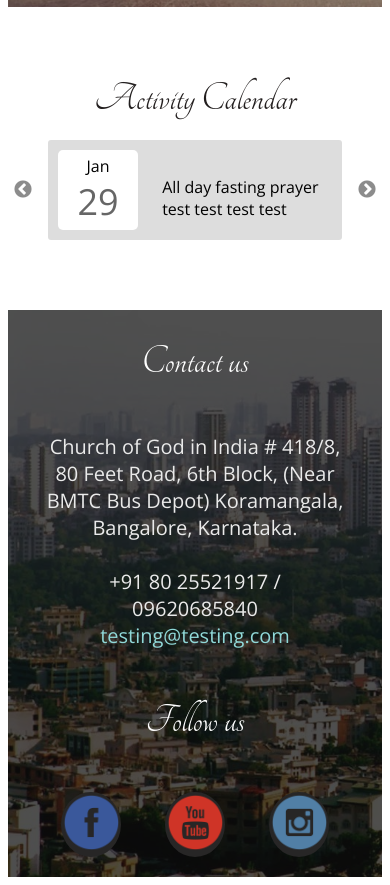
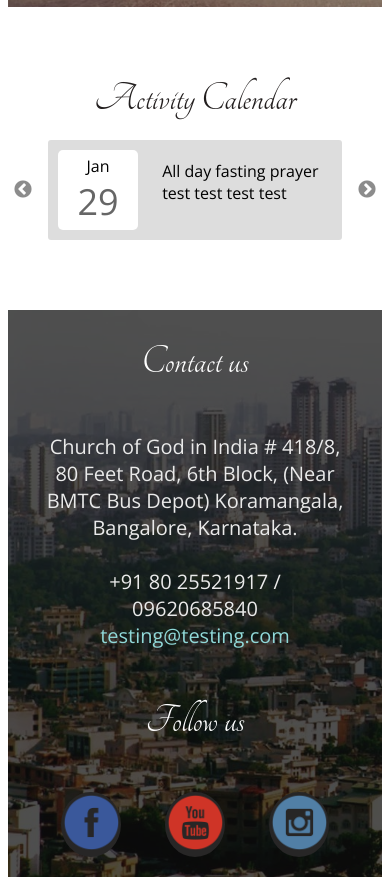
Before and after one commit to bangalorecog/bangalorecog.github.io, a plain HTML site: page index.html in a window 390 px wide. Shown: the part 2818-3703 px from the top of the page. Drawn offline with nearby package versions, Linux system fonts and the light colour scheme.

Commit message:
activity cal updated for lower screens

```diff
--- a/styles/index.css
+++ b/styles/index.css
@@ -702,7 +702,10 @@
         height: 190px;
     }
     .activity-box .activity-content {
+        display: inline-block;
         width: 165px;
+        vertical-align: top;
+        padding-top: 20px;
     }
     .contact-section {
         position: relative;
```
